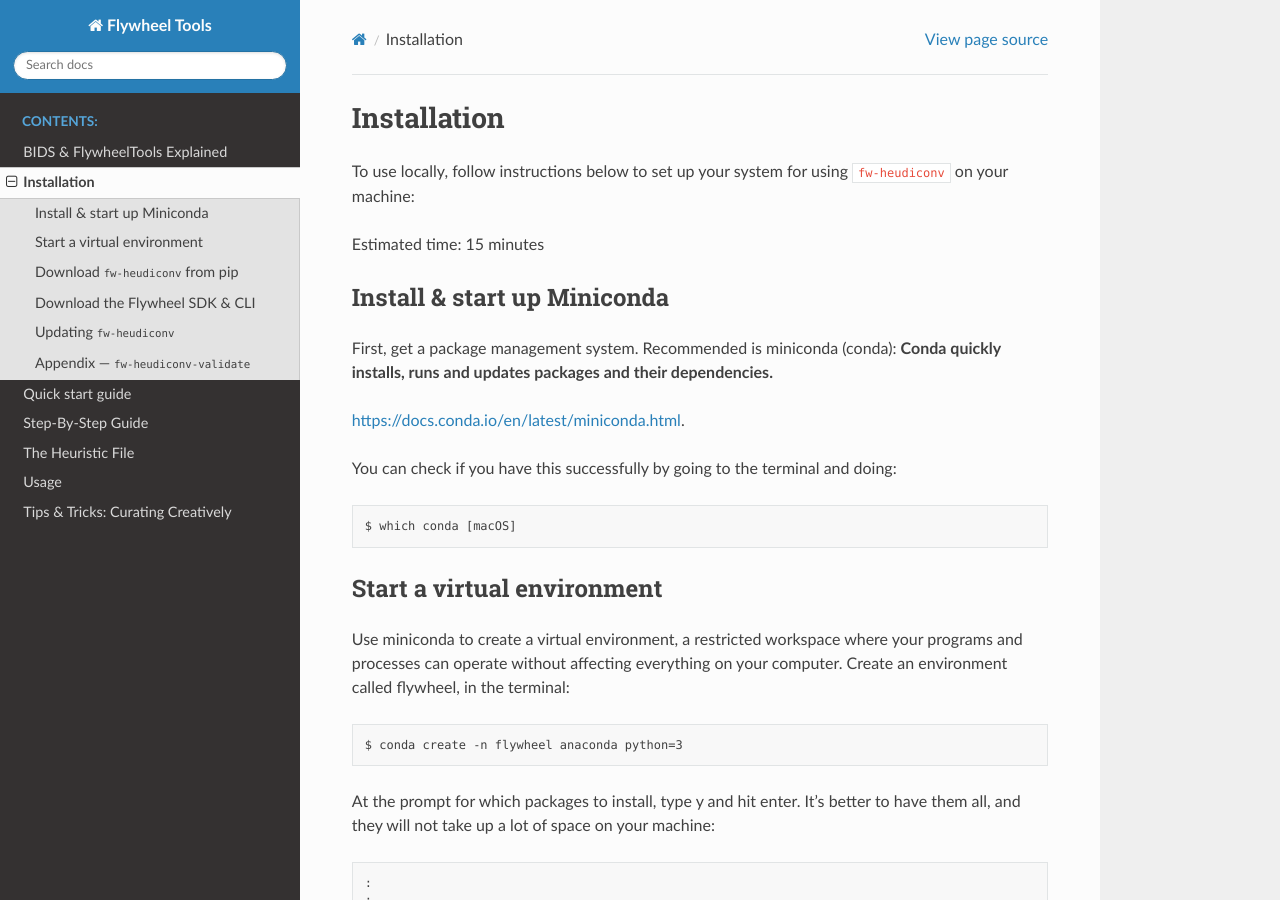
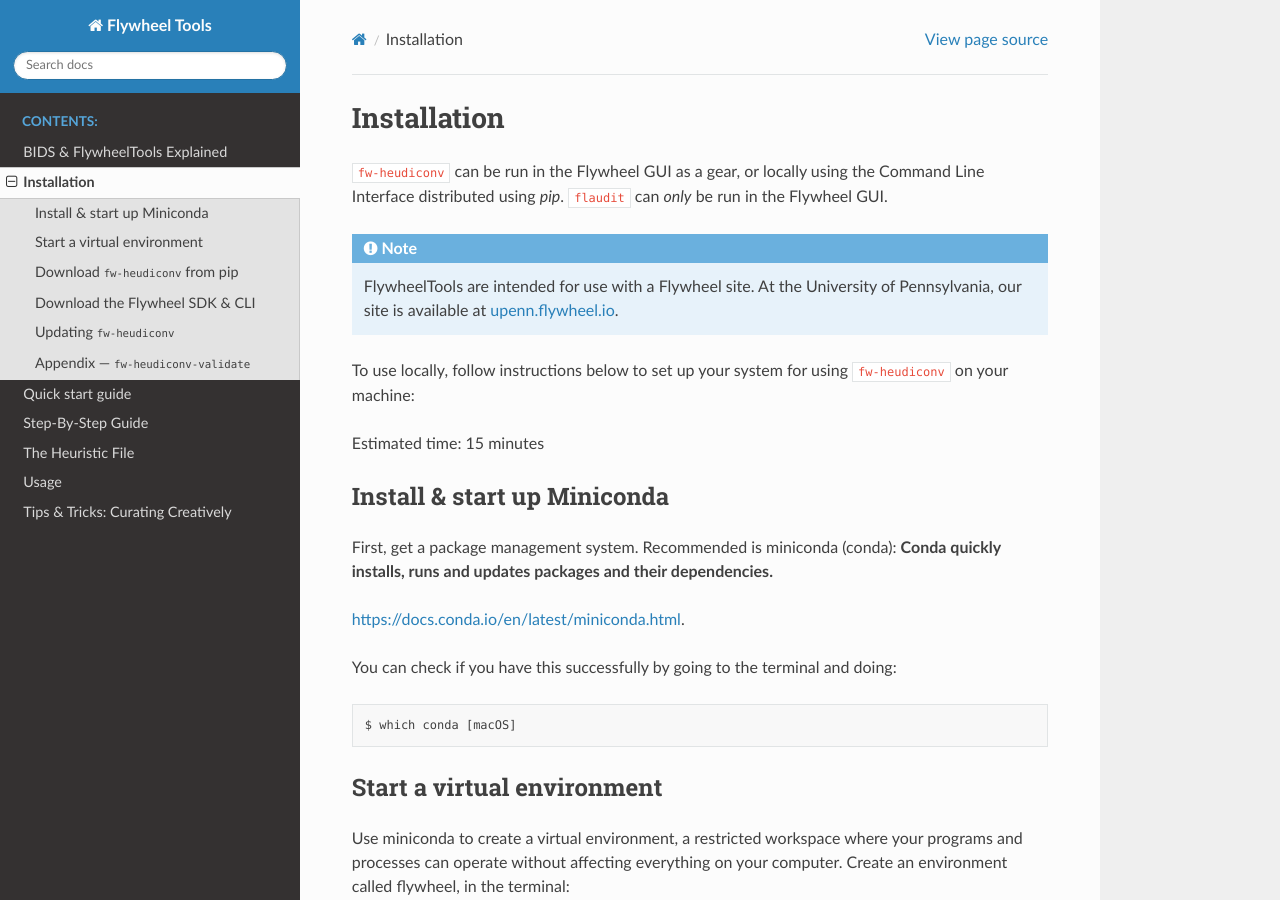
Before and after one commit to PennLINC/fw-heudiconv, a Sphinx documentation site: the page built from docs/source/installation.rst, in a window 1280 px wide and 900 px high. Built offline with Sphinx 7.4.7 and the Read the Docs theme 2.0.0, drawn with Linux system fonts in a browser that asks for light colours.

Commit message:
add final doc updates

```diff
--- a/docs/source/installation.rst
+++ b/docs/source/installation.rst
@@ -1,6 +1,13 @@
 Installation
 =============
 
+``fw-heudiconv`` can be run in the Flywheel GUI as a gear, or locally using the
+Command Line Interface distributed using `pip`. ``flaudit`` can `only` be run
+in the Flywheel GUI.
+
+.. note::
+    FlywheelTools are intended for use with a Flywheel site. At the University of
+    Pennsylvania, our site is available at `upenn.flywheel.io <https://upenn.flywheel.io>`_.
 
 To use locally, follow instructions below to set up your system for using ``fw-heudiconv`` on your machine:
 
--- a/docs/source/stepbystep.rst
+++ b/docs/source/stepbystep.rst
@@ -222,6 +222,12 @@ uncheck it after this test run.
 
 When you're ready, hit "Run Gear"! Take note of the analysis' name to refer back
 to  later.
+
+To monitor progress of the gear, click on the session’s “Provenance” tab. A
+grey pause symbol indicates that the job is queued, a blue cog indicates that
+it is running, and a green check or red triangle indicates that the gear has
+finished, successfully or unsuccessfully, respectively; refresh the page to
+update the status of running gears.
 
 At the command line, this achieved with the following command:
 
```
